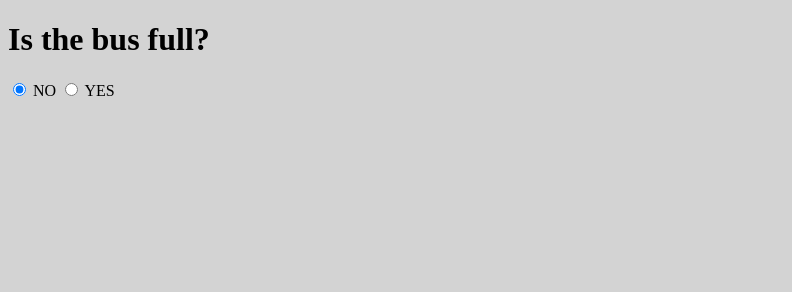
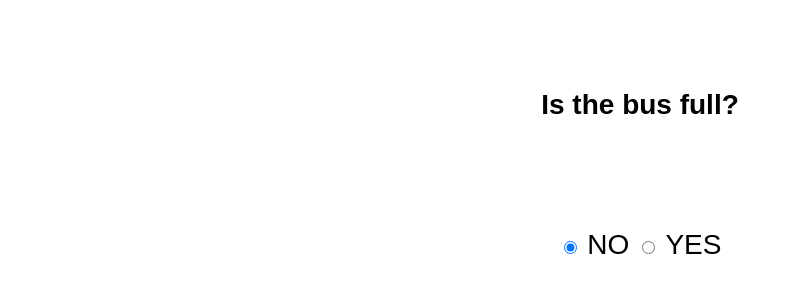
Before and after one commit to MahouOtaku/WHACK, a website: page public/driver.html in a window 1280 px wide. Shown: the whole page, without its empty margins (0-792 px from the left). Drawn offline with Linux system fonts and the light colour scheme.

Commit message:
better style

```diff
--- a/public/driver.html
+++ b/public/driver.html
@@ -5,19 +5,42 @@ the bus is full or not
 
 <!doctype html>
 <html lang="en">
-<body style="background-color:lightgrey">
+<head>
+<style>
+h1 {
+	color: black;
+	font-size: 28px;
+	text-align: center;
+    text-align:center;
+    font-family: arial;
+    padding:70px;
+}
+
+
+
+#nav {
+    line-height:30px;
+    font-family: arial;
+    font-size: 28px;
+    text-align:center;
+    padding:20px;
+}
+
+</style>
+</head>
+
+<body style="background-color:white">
+
 <h1>Is the bus full?</h1>
 
-<div class="btn-group" data-toggle="buttons">
+<div id="nav" class="btn-group" data-toggle="buttons">
   <label class="btn btn-primary active">
     <input type="radio" name="options" id="option1" checked> NO
   </label>
   <label class="btn btn-primary">
     <input type="radio" name="options" id="option2"> YES
   </label>
-
 </div>
-
 
 </body>
 </html>
```
